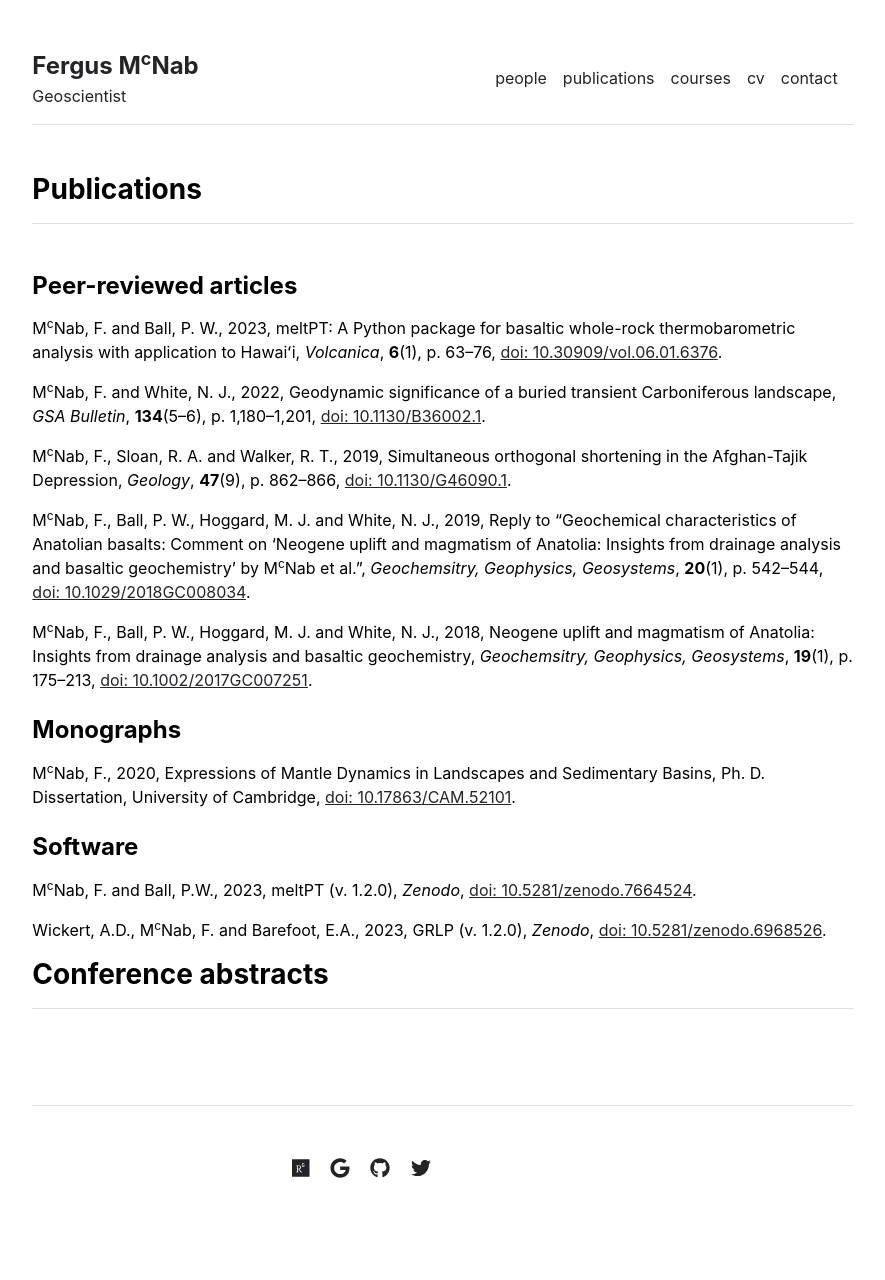
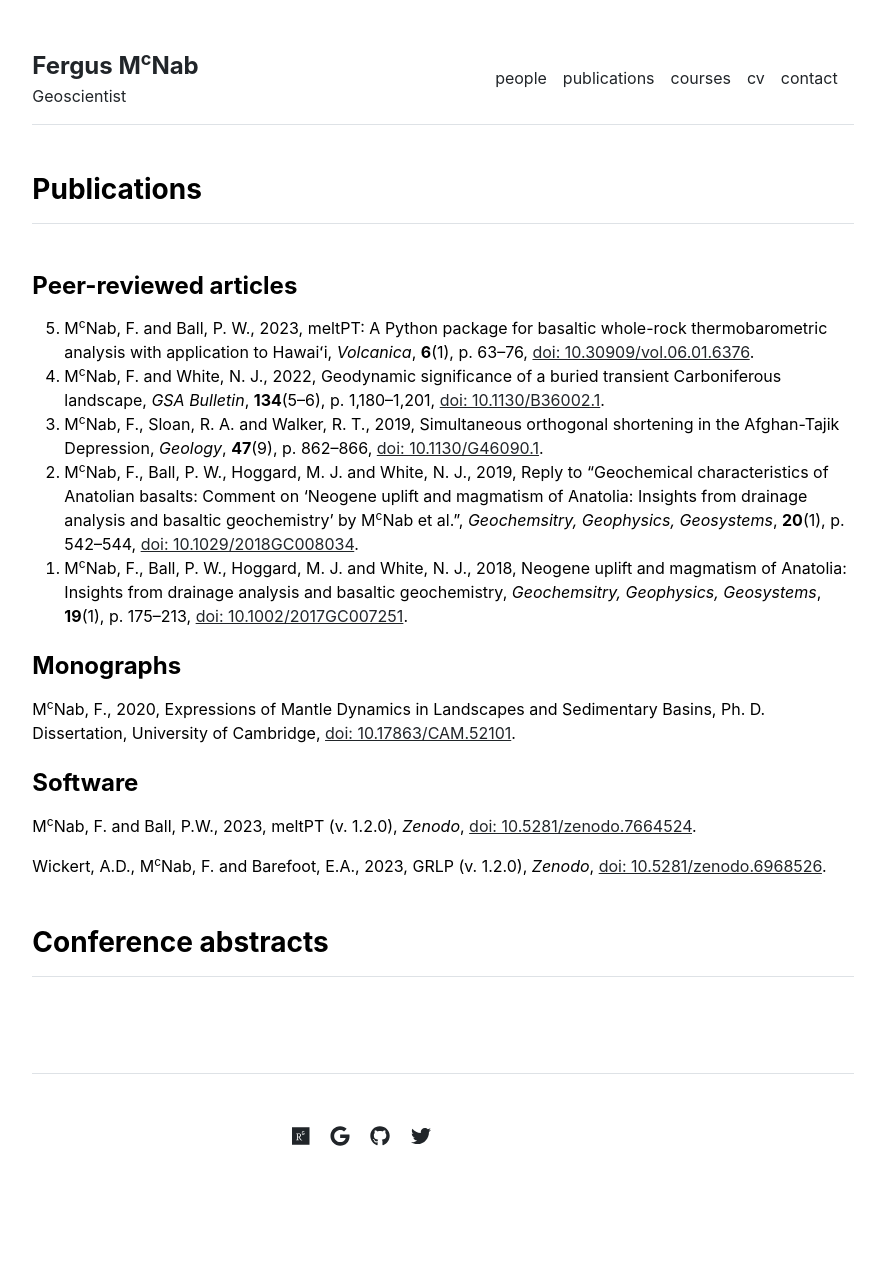
Before and after one commit to fmcnab/fmcnab.github.io, a Jekyll site: the page built from publications.md, in a window 1280 px wide. Shown: the whole page, without its empty margins (197-1082 px from the left). Built offline with Jekyll 4.4.1, drawn with Linux system fonts in a browser that asks for light colours; after the commit the page ends 1248 px from its top, so only the background shows below that.

Commit message:
Itemize publications.

```diff
--- a/_includes/publications.html
+++ b/_includes/publications.html
@@ -7,9 +7,11 @@
       {% endfor %}
     {% else %}
       <h4 class="fw-bold pb-2 mb-2">Peer-reviewed articles</h4>
+      <ol reversed>
       {% for item in site.data.publications.peer_reviewed %}
-        <p>{{ item.names }}, {{ item.year }}, {{ item.title }}, <i>{{ item.journal }}</i>, <b>{{ item.vol }}</b>({{ item.num }}), p. {{ item.pages }}, <a href="{{ item.url }}">doi: {{ item.doi }}</a>.</p>
+        <li>{{ item.names }}, {{ item.year }}, {{ item.title }}, <i>{{ item.journal }}</i>, <b>{{ item.vol }}</b>({{ item.num }}), p. {{ item.pages }}, <a href="{{ item.url }}">doi: {{ item.doi }}</a>.</li>
       {% endfor %}
+      </ol>
       <h4 class="fw-bold pb-2 mb-2 mt-4">Monographs</h4>
       {% for item in site.data.publications.monographs %}
         <p>{{ item.names }}, {{ item.year }}, {{ item.title }}, {{ item.description }}, <a href="{{ item.url }}">doi: {{ item.doi }}</a>.</p>
@@ -18,7 +20,7 @@
       {% for item in site.data.publications.software %}
         <p>{{ item.names }}, {{ item.year }}, {{ item.title }}, <i>{{ item.publisher }}</i>, <a href="{{ item.url }}">doi: {{ item.doi }}</a>.</p>
       {% endfor %}
-      <h3 class="fw-bold border-bottom pb-3 mb-5">Conference abstracts</h3>
+      <h3 class="fw-bold border-bottom pb-3 mb-5 mt-5">Conference abstracts</h3>
     {% endif %}
   </div>
 </div>
```
